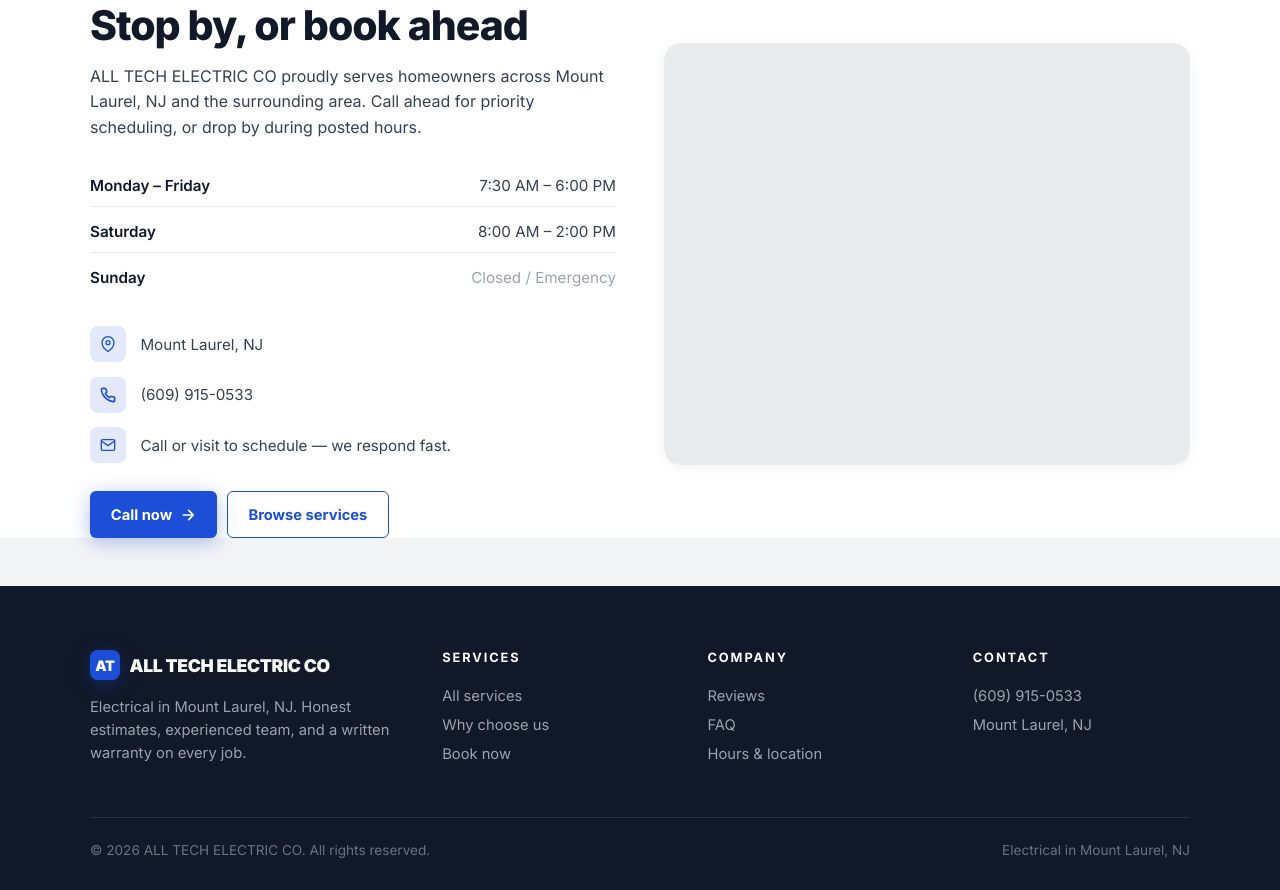
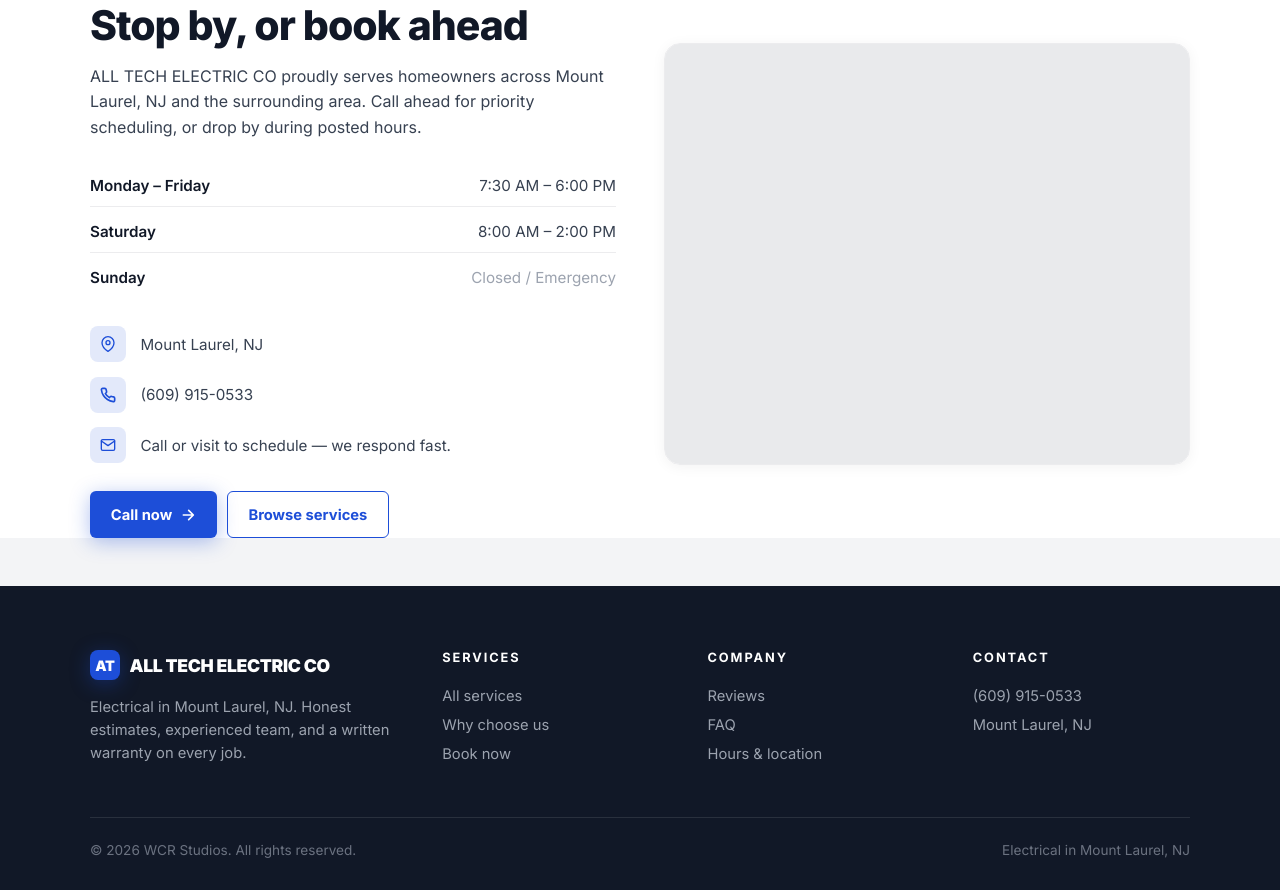
Before and after one commit to Wrenbjor/trades--all-tech-electric-co, a plain HTML site: page index.html in a window 1280 px wide. Shown: the part 4665-5555 px from the top of the page. Drawn offline with nearby package versions, Linux system fonts and the light colour scheme; no server answers.

Commit message:
Update site

```diff
--- a/index.html
+++ b/index.html
@@ -605,7 +605,7 @@
     </div>
   </div>
   <div class="foot-bottom">
-    <div>&copy; 2026 ALL TECH ELECTRIC CO. All rights reserved.</div>
+    <div>&copy; 2026 WCR Studios. All rights reserved.</div>
     <div>Electrical in Mount Laurel, NJ</div>
   </div>
 </footer>
```
